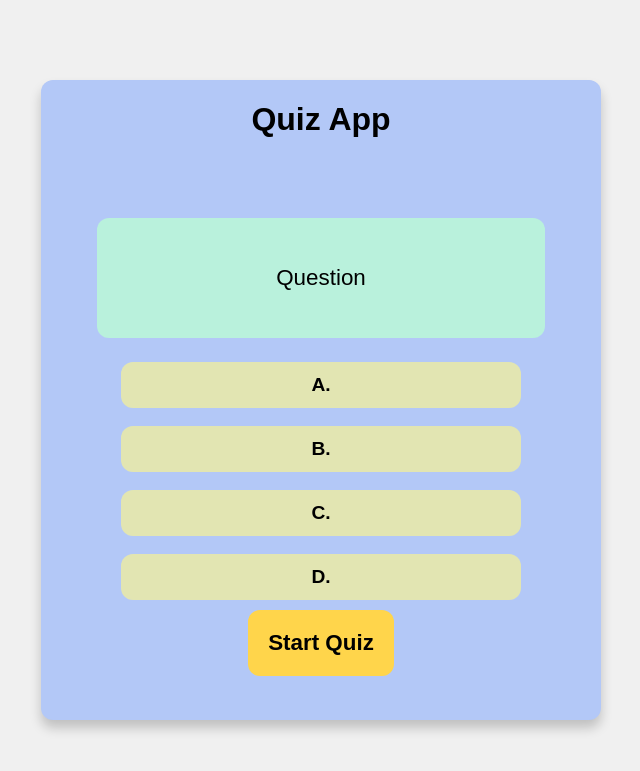
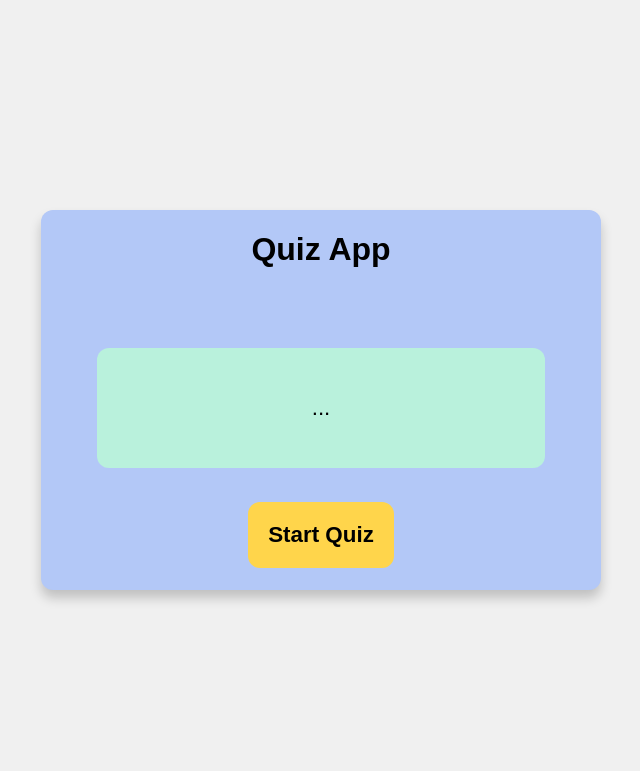
Before and after one commit to MrFernna/JavaScript-Project, a PHP site: page / in a window 1280 px wide. Shown: the top 771 px of the page, without its empty margins (319-959 px from the left). Run offline with PHP 8.4, Linux system fonts and the light colour scheme.

Commit message:
next-tomorrow

```diff
--- a/quiz-app/index.html
+++ b/quiz-app/index.html
@@ -9,16 +9,20 @@
 <body>
     <div class="quiz-container">
         <h1>Quiz App</h1>
+        <p id="progress" style="display:none">Progress: 0/5</p>
         <div class="question-container">
-            <p id="question">Question</p>
+            <p id="question">...</p>
         </div>
-        <div class="answer-container">
-            <button id="answer1">A.</button>
-            <button id="answer2">B.</button>
-            <button id="answer3">C.</button>
-            <button id="answer4">D.</button>
+        <div class="answer-container" style="display:none">
         </div>
-        <button class="start-quiz">Start Quiz</button>
+        <div class="nextPrev-container">
+            <button class="prev-button" style="display:none">Prev</button>
+            <button class="next-button" style="display:none">Next</button>
+        </div>
+        <button class="start-quiz" id="startButton" style="display:block">Start Quiz</button>
+        <div class="complete-container">
+        <button class="complete-button" style="display: none;">Complete</button>
+        </div>
     </div>
 </body>
 <script src="script.js"></script>
--- a/quiz-app/script.js
+++ b/quiz-app/script.js
@@ -1,13 +1,13 @@
 const qna = [{
     question:"In the context of web development, which of the following components is NOT typically part of the Front-end (Client-Side)?",
-answer:[
+answers:[
 {text:"React Component Lifecycle",correct:false},
 {text:"CSS Grid and Flexbox Layouts",correct:false},
 {text:"The Logic for JWT (JSON Web Token) Verification and Issuance",correct:true},
 {text:"DOM (Document Object Model) Manipulation",correct:false}]
 },{
     question:"What is the primary function of a RESTful API in a Full-stack application architecture?",
-    answer:[
+    answers:[
         {text:"To transpile JavaScript code into Native mobile device code.",correct:false},
         {text:"To store user session data directly in the browser's Local Storage.",correct:false},
         {text:"To provide the visual interface that users see in their browsers.",correct:false},
@@ -15,7 +15,7 @@ answer:[
     ]
 },{
     question:"In Node.js, what is the role of middleware within the Express.js framework?",
-    answer:[
+    answers:[
         {text:"To determine the TCP/IP port where the server should listen for requests.",correct:false},
         {text:"To print errors to the server console.",correct:false},
         {text:"To automatically convert relational database data into JSON format.",correct:false},
@@ -23,7 +23,7 @@ answer:[
     ]
 },{
     question:"If you are building an e-commerce application that requires high data integrity (e.g., tracking inventory, orders, and financial transactions), which type of Database is most recommended?",
-    answer:[
+    answers:[
         {text:"Cache Database (e.g., Redis)",correct:false},
         {text:"NoSQL (e.g., MongoDB)",correct:false},
         {text:"SQL (e.g., PostgreSQL or MySQL)",correct:true},
@@ -31,26 +31,42 @@ answer:[
     ]
 },{
     question:"What is the primary function of Docker in a Full-stack Developer's deployment process?",
-    answer:[
+    answers:[
         {text:"To manage the global state of the Front-end application.",correct:false},
         {text:"To automatically write Back-end code.",correct:false},
         {text:"As an alternative Front-end framework to React.",correct:false},
         {text:"To isolate the application and all its dependencies into a container to ensure it runs consistently everywhere.",correct:true},
     ]
 }]
+let score;
+let currentQuestionIndex;
+let progress;
+
 const question = document.getElementById('question')
-const answerButton1 = document.getElementById("answer1")
-const answerButton2 = document.getElementById("answer2")
-const answerButton3 = document.getElementById("answer3")
-const answerButton4 = document.getElementById("answer4")
+const nextBtn = document.querySelector('.next-button')
+const prevBtn = document.querySelector('.prev-button')
+const completeBtn = document.querySelector('.complete-button')
+const startBtn = document.getElementById('startButton')
+const page = document.getElementById('progress')
 
-question.textContent = question(qna.value)
+function startQuiz(){
+    startBtn.style.display = "none"
+    nextBtn.style.display = "block"
+    prevBtn.style.display = "block"
+    page.style.display = "block"
+    showQuestion()
+}
 
-answerButton1.textContent = qna(answer1.value)
-answerButton2.textContent = qna(answer2.value)
-answerButton3.textContent = answer.length
-answerButton4.textContent = answer4.length
-
-function solveQuiz(){
-    let randomQna = Math.floor(Math.random(qna.value))
+function showQuestion(){
+    resetState()
+    const currentQuestion = qna[currentQuestionIndex]
+    const answerButton = document.createElement('button')
+    currentQuestion.answers.forEach(answer =>{
+        answerButton.textContent = answer.text
+        answerButton.classList.add('answer-button')
+        if(answer.correct){
+            answer.dataset.correct =
+        }
+    })
 }
+startBtn.addEventListener('click',startQuiz)
--- a/quiz-app/style.css
+++ b/quiz-app/style.css
@@ -15,7 +15,7 @@ body{
     align-items: center;
     background-color:rgb(179, 200, 247);
     max-width:100vh;
-    height: 80vh;
+    max-height:80vh;
     width:70vh;
     border-radius:12px;
     box-shadow: 0 8px 12px 0 rgba(0,0,0,0.2);
@@ -44,16 +44,19 @@ h1{
     max-width:10000px;
     gap:18px;
 }
-.answer-container button{
+.answer-button{
     background-color:rgba(255, 247, 137, 0.623);
     border:none;
-    padding:12px;
+    padding:12px 4px;
     width:400px;
     border-radius:12px;
     font-size:1.2em;
     font-weight: 700;
 }
 .start-quiz{
+    display:flex;
+    justify-content: center;
+    align-items: center;
     border:none;
     font-weight:600;
     font-size:1.4em;
@@ -61,8 +64,52 @@ h1{
     padding:20px;
     margin-top:10px;
     background-color: rgb(255, 213, 75);
-    cursor:pointer
+    cursor:pointer;
+    transition: 0.2s ease;
+    margin-bottom:12px;
 }
-.start-quiz:active{
+
+.nextPrev-container{
+    display:flex;
+    gap:300px;
+}
+.prev-button,.next-button{
+    display:flex;
+    justify-content: center;
+    align-items: center;
+    border:none;
+    font-weight:600;
+    font-size:1.4em;
+    border-radius:8px;
+    padding:14px;
+    margin-top:10px;
+    background-color: rgb(255, 213, 75);
+    cursor:pointer;
+    transition: 0.2s ease;
+}
+.complete-container{
+    display:flex;
+    justify-content: center;
+    align-items: end;
+    font-weight:600;
+    font-size:1.4em;
+    border-radius:8px;
+    margin-top:10px;
+    background-color: rgb(255, 213, 75);
+}
+.complete-button{
+    border:none;
+    font-weight:600;
+    font-size:1em;
+    border-radius:8px;
+    padding:6px;
+    background-color: rgb(255, 213, 75);
+    cursor:pointer;
+    transition: 0.2s ease;
+}
+.start-quiz:active,.start-quiz:hover{
     background-color: rgb(191, 206, 106);
 }
+.prev-button:hover,.next-button:hover,.complete-button:hover,.answer-button:hover{
+    background-color: rgb(191, 206, 106);
+}
```
